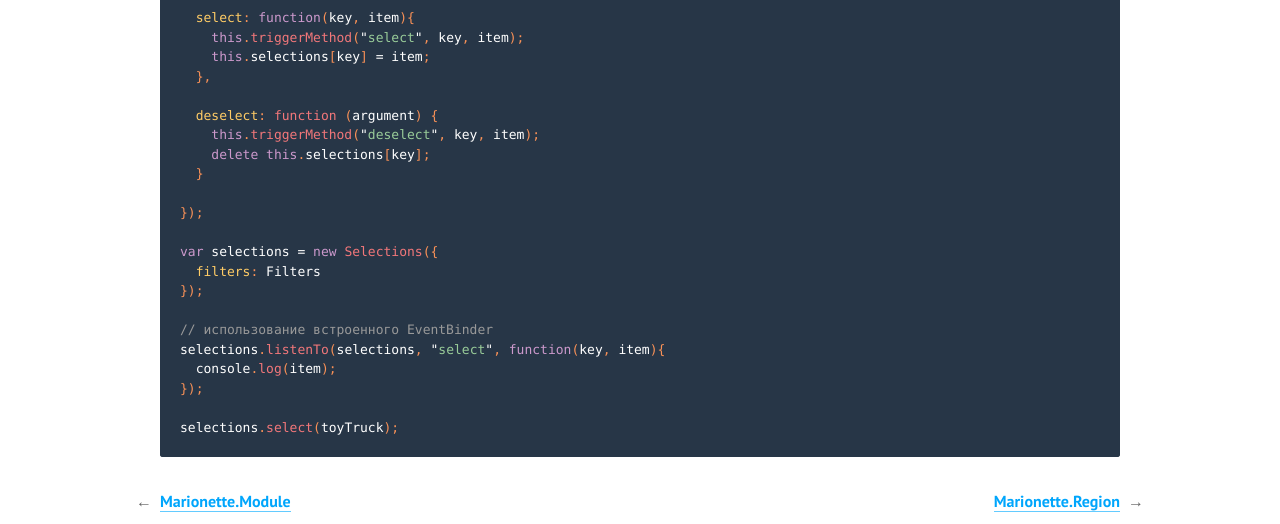
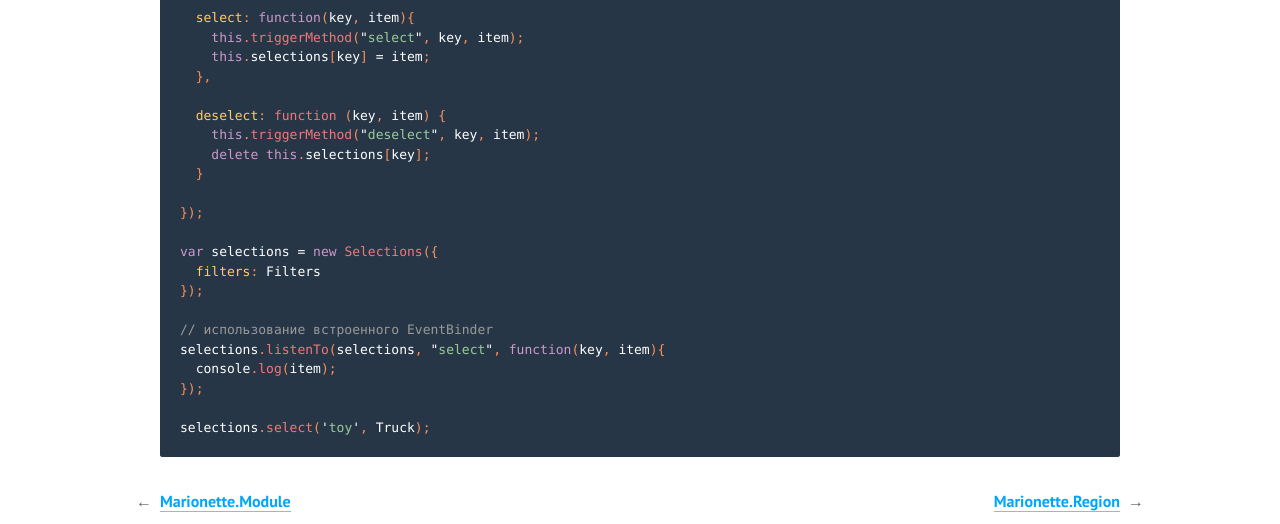
Before and after one commit to sadcitizen/marionettejs.ru, a Jekyll site: the page built from _posts/2014-05-07-object.md, in a window 1280 px wide and 900 px high, scrolled down 2291 px. Shown: the part 307-831 px from the top of the window. Built offline with Jekyll 4.4.1, drawn with Linux system fonts in a browser that asks for light colours; some web fonts are replaced; Markdown is read by kramdown in place of the engine named in the settings.

Commit message:
update ru/Object

````diff
--- a/_includes/translation/ru/marionette.object.md
+++ b/_includes/translation/ru/marionette.object.md
@@ -106,7 +106,7 @@ var Selections = Marionette.Object.extend({
     this.selections[key] = item;
   },
 
-  deselect: function (argument) {
+  deselect: function (key, item) {
     this.triggerMethod("deselect", key, item);
     delete this.selections[key];
   }
@@ -122,5 +122,5 @@ selections.listenTo(selections, "select", function(key, item){
   console.log(item);
 });
 
-selections.select(toyTruck);
+selections.select('toy', Truck);
 ```
````
